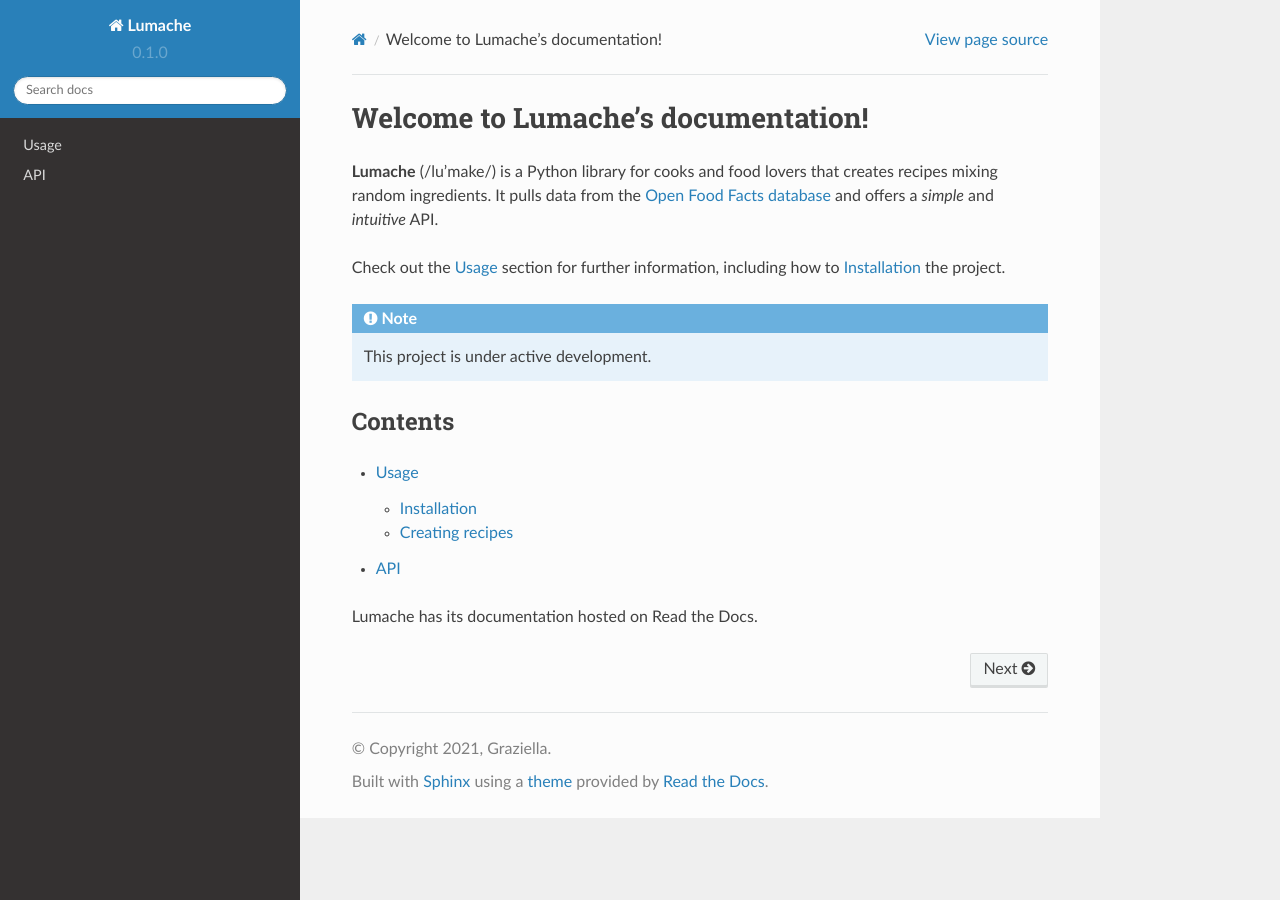
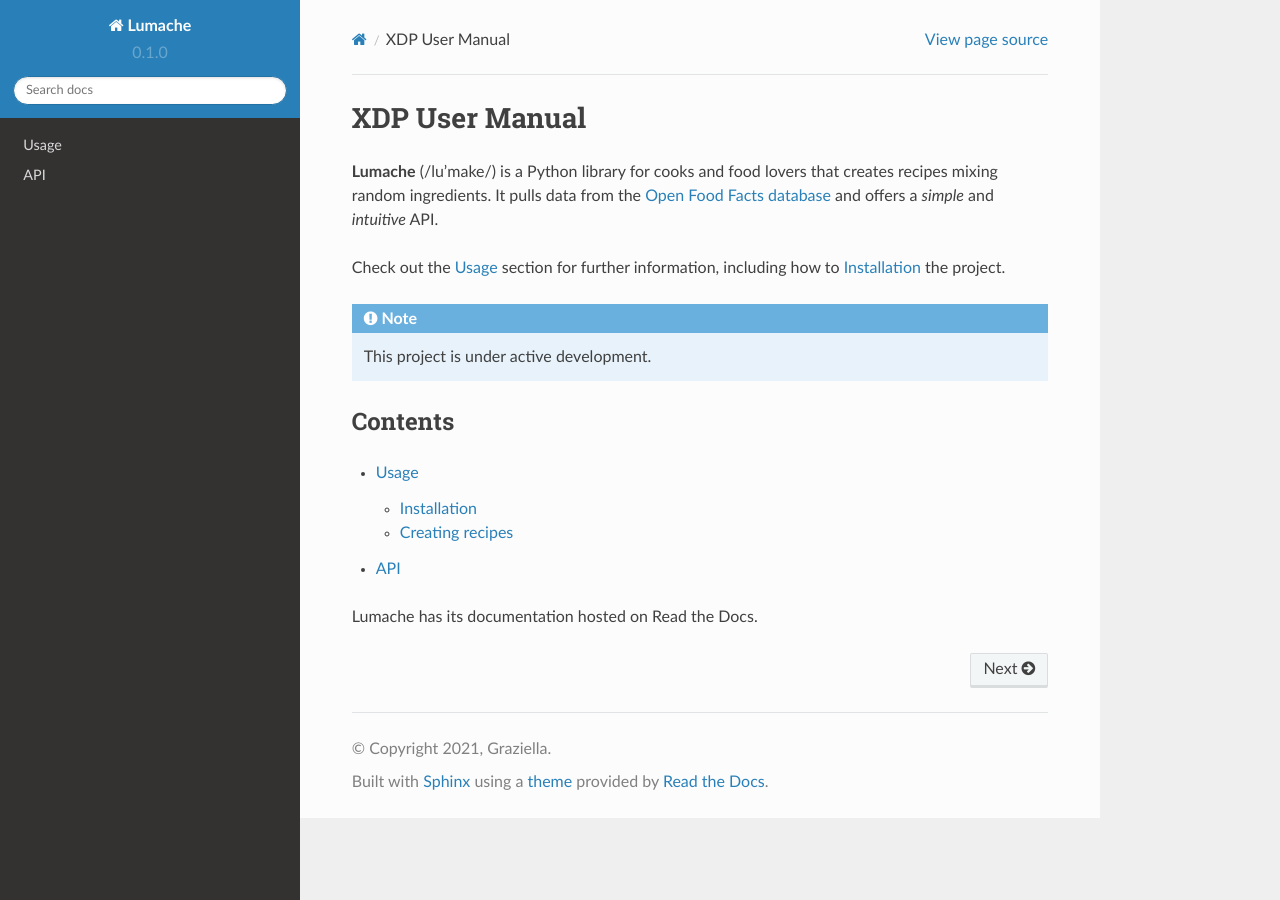
Before and after one commit to howardshyng/xdp-user-manual, a Sphinx documentation site: the page built from docs/source/index.rst, in a window 1280 px wide. Built offline with Sphinx 7.4.7 and the Read the Docs theme 2.0.0, drawn with Linux system fonts in a browser that asks for light colours.

Commit message:
Update index.rst
Title

```diff
--- a/docs/source/index.rst
+++ b/docs/source/index.rst
@@ -1,5 +1,6 @@
-Welcome to Lumache's documentation!
-===================================
+================
+XDP User Manual
+================
 
 **Lumache** (/lu'make/) is a Python library for cooks and food lovers
 that creates recipes mixing random ingredients.
```
